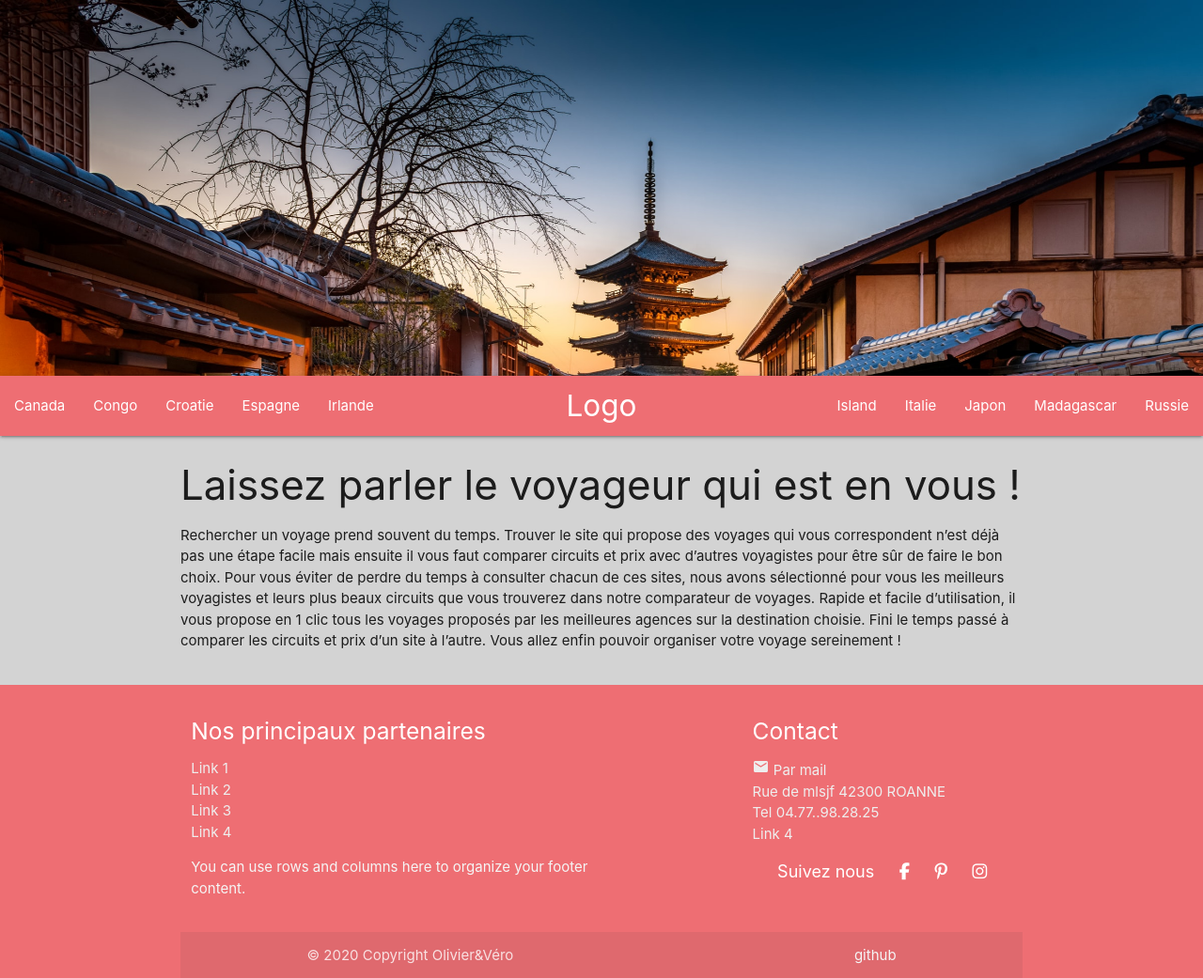
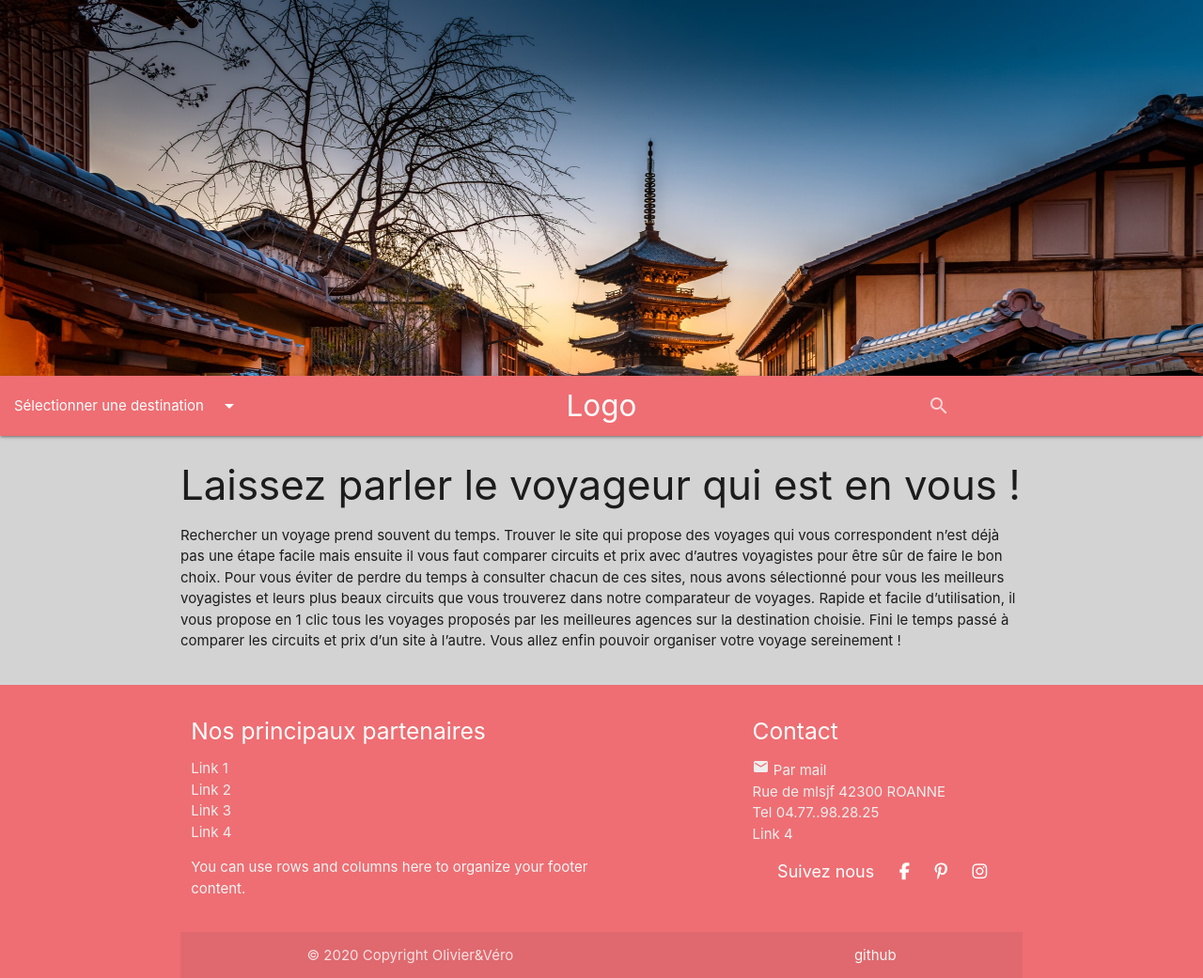
Before and after one commit to leojen23/ComparOperator, a PHP site: page / in a window 1280 px wide. Shown: the top 1041 px of the page at 94% size. Run offline with PHP 8.4, Linux system fonts and the light colour scheme; data that the repository does not hold is empty; some libraries are stand-ins or nearby versions.

Commit message:
modif navbar et form research
Signed-off-by: VEROFOREST <xvforest@orange.fr>

```diff
--- a/assets/js/script.js
+++ b/assets/js/script.js
@@ -1,3 +1,9 @@
+// dropdown---------------------------------------------------------------------
+
+$(".dropdown-trigger").dropdown();
+
+
+
 
 // Parallax start--------------------------------------------------------------------
 
--- a/partials/navbar.php
+++ b/partials/navbar.php
@@ -1,39 +1,42 @@
 <header>
+  <!-- Dropdown Structure -->
+<ul id="dropdown1" class="dropdown-content">
+  <?php foreach($destinationCards as $card):?>
+  <li><a href="../views/operators.php?destinationName=<?=$card->getLocation()?>"><?=$card->getLocation()?></a></li>
 
+  <?php endforeach;?>
+</ul>
+<div>
   <nav class="navbar-fixed">
     <div class="nav-wrapper ">
       <a href="../index.php" class="brand-logo center">Logo</a>
       <a href="#" data-target="mobile-demo" class="sidenav-trigger"><i class="material-icons">menu</i></a>
       <ul id="nav-mobile" class="left hide-on-med-and-down">
-        <li><a href="../views/operators.php">Canada</a></li>
-        <li><a href="../views/operators.php">Congo</a></li>
-        <li><a href="../views/operators.php">Croatie</a></li>
-        <li><a href="../views/operators.php">Espagne</a></li>
-        <li><a href="../views/operators.php">Irlande</a></li>
+        <!-- Dropdown Trigger -->
+      <li><a class="dropdown-trigger" href="#!" data-target="dropdown1">Sélectionner une destination<i class="material-icons right">arrow_drop_down</i></a></li>
       </ul>
+
+
       <ul id="nav-mobile" class="right hide-on-med-and-down">
-        <li><a href="../views/operators.php" class>Island</a></li>
-        <li><a href="../views/operators.php">Italie</a></li>
-        <li><a href="../views/operators.php">Japon</a></li>
-        <li><a href="../views/operators.php">Madagascar</a></li>
-        <li><a href="../views/operators.php">Russie</a></li>
+
+        <div class="input-field">
+          <input id="search" type="search" required>
+          <label class="label-icon" for="search"><i class="material-icons">search</i></label>
+          <i class="material-icons">close</i>
+        </div>
+
       </ul>
     </div>
+
   </nav>
+
 
 
   <div>
   <ul class="sidenav" id="mobile-demo">
-    <li><a href="../views/operators.php">Canada</a></li>
-    <li><a href="../views/operators.php">Congo</a></li>
-    <li><a href="../views/operators.php">Croatie</a></li>
-    <li><a href="../views/operators.php">Espagne</a></li>
-    <li><a href="../views/operators.php">Irlande</a></li>
-    <li><a href="../views/operators.php">Island</a></li>
-    <li><a href="../views/operators.php">Italie</a></li>
-    <li><a href="../views/operators.php">Japon</a></li>
-    <li><a href="../views/operators.php">Madagascar</a></li>
-    <li><a href="../views/operators.php">Russie</a></li>
+    <?php foreach($destinationCards as $card):?>
+    <li><a href="../views/operators.php?destinationName=<?=$card->getLocation()?>"><?=$card->getLocation()?></a></li>
+    <?php endforeach;?>
   </ul>
   </div>
 
```
